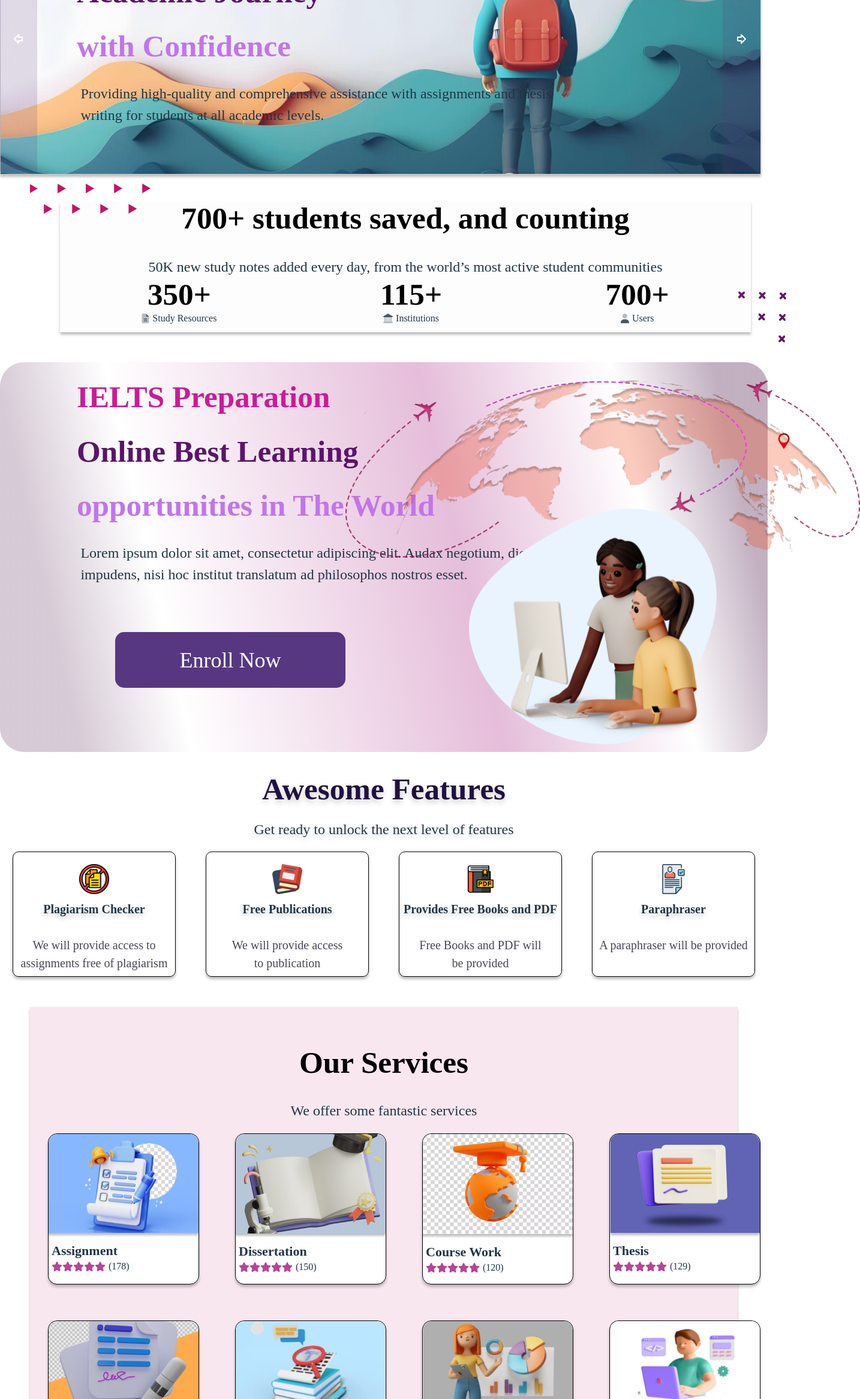
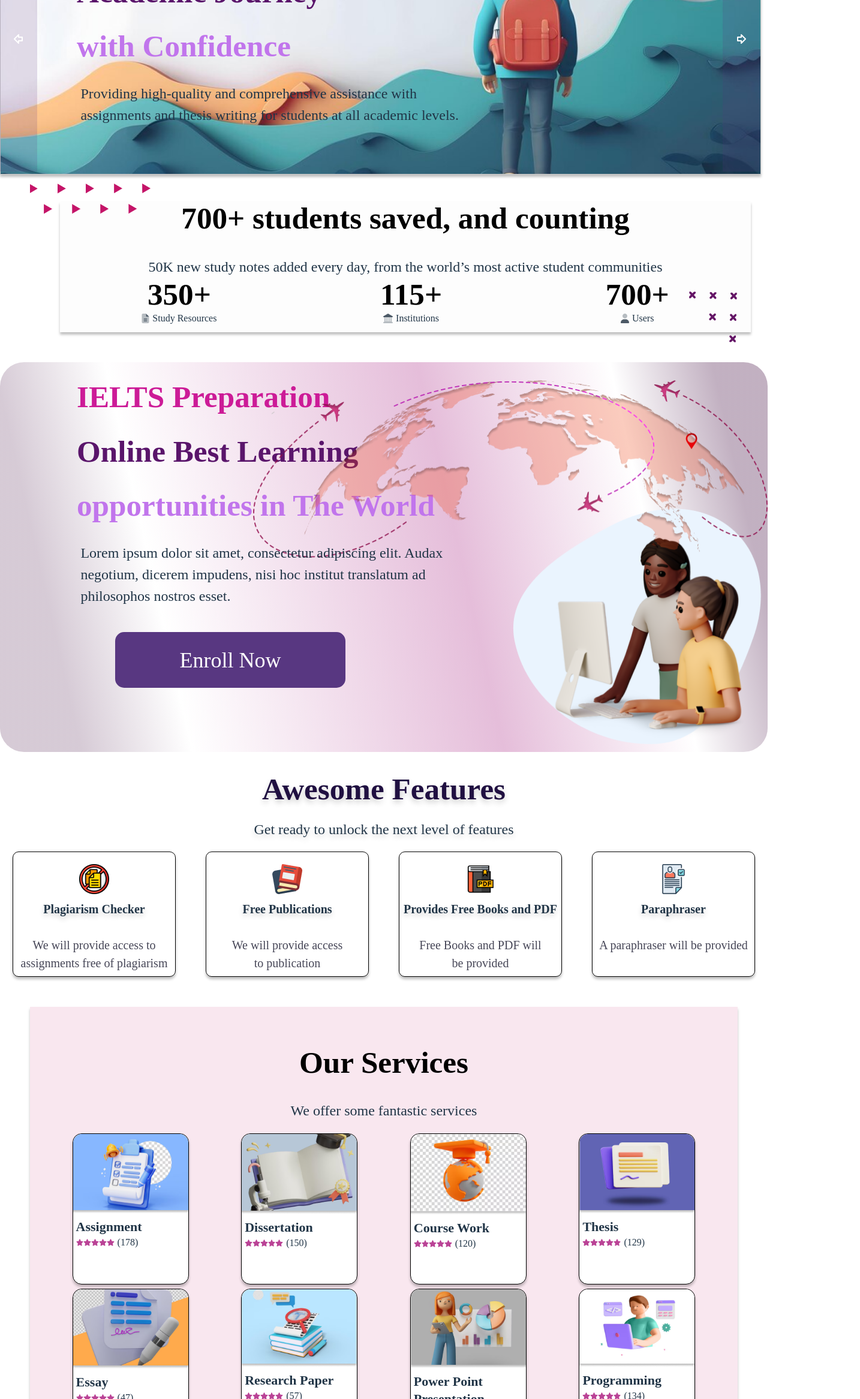
Before and after one commit to Soumil-Biswas-Web/B01F, a React (Vite) app: page / in a window 1280 px wide. Shown: the part 300-2633 px from the top of the page at 60% size, 1434 px wide, since content can reach past the window. Built offline with nearby package versions, Linux system fonts and the light colour scheme.

Commit message:
Added Intermediate Responsiveness

```diff
--- a/src/App.css
+++ b/src/App.css
@@ -140,7 +140,7 @@
 
 #cross {
   top: 150px;
-  left: 98%;
+  right: 2%;
 }
 
 h1, h2 {
@@ -203,7 +203,7 @@
 }
 
 .heading {
-  width: 840px;
+  width: 50vw;
   height: 265.67px;
   /* top: 1208.24px; */
   left: 10vw;
@@ -212,7 +212,7 @@
 }
 
 .heropage h2, .theWorld h2 {
-  width: 821px;
+  width: 50vw;
   height: 109.07px;
   /* top: 1459.93px; */
   left: 10.5vw;
@@ -220,6 +220,7 @@
   text-align: start;
   margin-top: 300px;
   text-wrap: pretty;
+  z-index: 5;
 }
 
 .heading h1 {
@@ -251,13 +252,14 @@
   font-size: 36px;
   /* color: #FFFFFF; */
   margin-top: 450px;
+  z-index: 5;
 }
 
 #planes {
   width: 858px;
   height: 309.49px;
   /* top: 1165.36px; */
-  left: 45vw;
+  right: 0;
   position: absolute;
   margin-top: 30px;
   z-index: 1;
@@ -267,7 +269,7 @@
   width: 437.9px;
   height: 417.29px;
   /* top: 1350.72px; */
-  left: 60vw;
+  right: 0;
   rotate: 0.23 deg;
   position: absolute;
   margin-top: 230px;
@@ -601,18 +603,51 @@
   width: 252px;
 }
 
-@media (max-width: 600px) {
-  h1 {
-    font-size: 20px;
+@media (max-width: 1600px) {
+  .footer {
+    height: auto;
   }
 
-  h2 {
-    font-size: 15px;
+  .footer > img:first-child {
+    height: 100%;
   }
 
+  #footerPattern {
+    display: none;
+  }
+
+  .part {
+    flex-direction: column;
+    justify-content: flex-start;
+    height: auto;
+  }
+}
+
+@media (max-width: 1400px) {
+
+  .ourServices .components {
+    gap: 0.5vw;
+  }
+
+  .servicecomp {
+    width: 15vw;
+  }
+
+  .servicecomp .main-img {
+    width: 15vw;
+  }
+
+  .star {
+    width: 1vw;
+  }
+
+}
+
+@media (max-width: 1000px) {
   header, .pageFrame, #triangles, #cross, #vert-triangles, #vert-cross, #footerPattern {
     display: none;
   }
+
 
   .alt-pageFrame {
     display: flex;
@@ -641,6 +676,27 @@
 
   #navWindow {
     display: block;
+  }
+
+  .heropage h1 {
+    width: 60vw;
+    font-size: 20px;
+  }
+
+  .heropage h2 {
+    width: 40vw;
+    font-size: 18px;
+    margin-top: 110px;
+  }
+}
+
+@media (max-width: 600px) {
+  h1 {
+    font-size: 20px;
+  }
+
+  h2 {
+    font-size: 15px;
   }
 
   .imgdiv {
@@ -774,6 +830,10 @@
     font-size: 16px;
   }
 
+  .star {
+    width: 18px;
+  }
+
   .asscomp {
     width: 35vw;
     height: auto;
```
